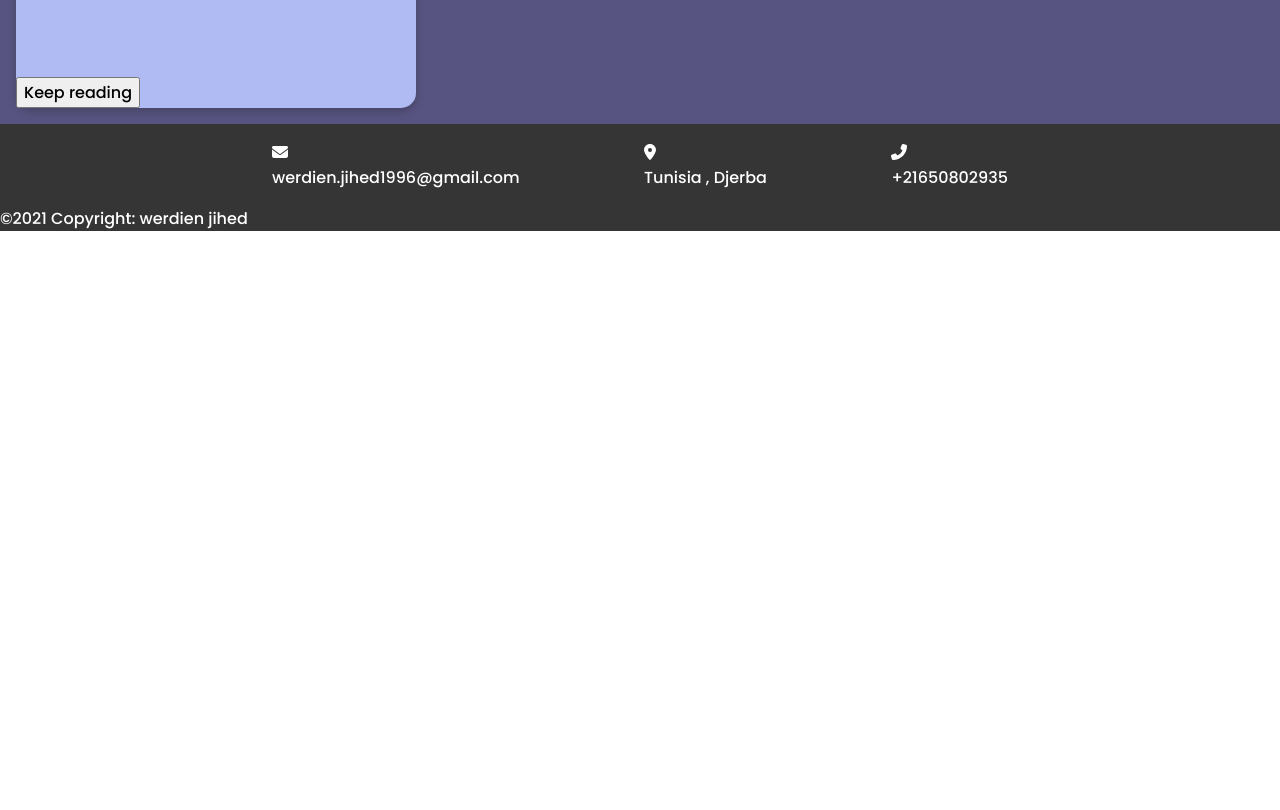
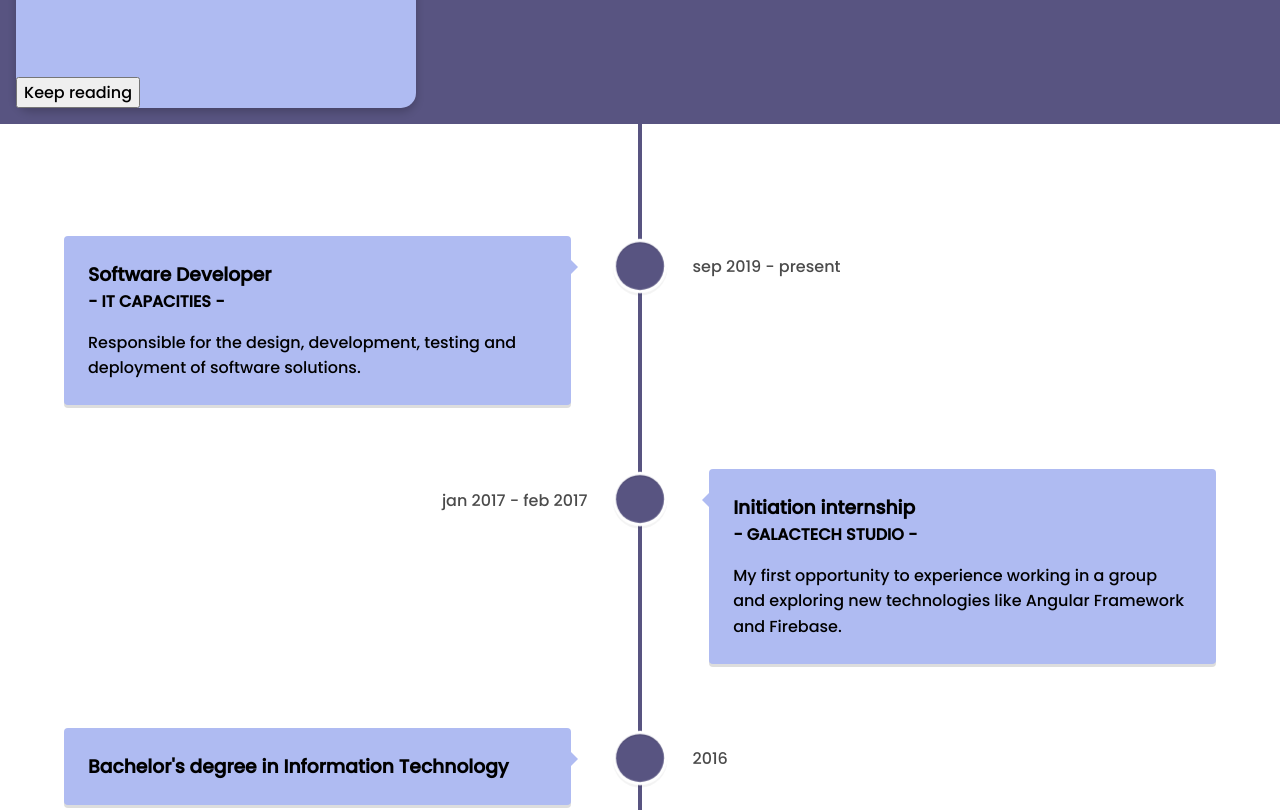
Before and after one commit to WerdienJihed/portfolio, a Gatsby site: page / in a window 1280 px wide. Shown: the part 4064-4874 px from the top of the page. Before the commit the page ends 4295 px from the top, so only its background shows below. Built offline with nearby package versions, Linux system fonts and the light colour scheme; Gatsby itself is replaced by a stand-in of ours.

Commit message:
add experience time-line

```diff
--- a/package.json
+++ b/package.json
@@ -5,7 +5,7 @@
     "build": "gatsby build",
     "start": "gatsby develop",
     "serve": "gatsby serve",
-    "deploy": "git push & npm build",
+    "deploy": "git push & npm run build & netlify deploy --prod",
     "clean": "gatsby clean"
   },
   "dependencies": {
@@ -19,6 +19,7 @@
     "gatsby-source-filesystem": "^5.4.0",
     "gatsby-transformer-sharp": "^5.4.0",
     "react": "^18.2.0",
-    "react-dom": "^18.2.0"
+    "react-dom": "^18.2.0",
+    "react-vertical-timeline-component": "^3.6.0"
   }
 }
--- a/src/components/Project-card.js
+++ b/src/components/Project-card.js
@@ -7,14 +7,16 @@ import { faQuestionCircle } from "@fortawesome/free-solid-svg-icons";
 import * as styles from "../styles/project-card.module.css";
 
 export default function ProjectCard({ name, description, technologies }) {
-  const iconsArray = technologies.map((item) => {
+  const iconsArray = technologies.map((item, index) => {
     switch (item) {
       case "html":
-        return <FontAwesomeIcon icon={faHtml5} size="2x" />;
+        return <FontAwesomeIcon key={index} icon={faHtml5} size="2x" />;
       case "react":
-        return <FontAwesomeIcon icon={faReact} size="2x" />;
+        return <FontAwesomeIcon key={index} icon={faReact} size="2x" />;
       default:
-        return <FontAwesomeIcon icon={faQuestionCircle} size="2x" />;
+        return (
+          <FontAwesomeIcon key={index} icon={faQuestionCircle} size="2x" />
+        );
     }
   });
   return (
--- a/src/components/Projects.js
+++ b/src/components/Projects.js
@@ -1,40 +1,46 @@
 import React from "react";
-import ProjectCard from "./project-card.js";
+import ProjectCard from "./Project-card.js";
 import * as styles from "../styles/projects.module.css";
 
 export default function Projects() {
   const projects = [
     {
+      index: "1",
       name: "Project 1",
       description:
         "Lorem ipsum dolor sit amet consectetur adipisicing elit. Quia voluptatibus tempora sint, qui doloribus aut libero recusandae molestias reiciendis atque dolore dolores veniam? Ducimus illo vel tempore distinctio tenetur molestiae?...",
       technologies: ["html", "react"],
     },
     {
+      index: "2",
       name: "Project 2",
       description:
         "Lorem ipsum dolor sit amet consectetur adipisicing elit. Quia voluptatibus tempora sint, qui doloribus aut libero recusandae molestias reiciendis atque dolore dolores veniam? Ducimus illo vel tempore distinctio tenetur molestiae?...",
       technologies: ["html", "react"],
     },
     {
+      index: "3",
       name: "Project 3",
       description:
         "Lorem ipsum dolor sit amet consectetur adipisicing elit. Quia voluptatibus tempora sint, qui doloribus aut libero recusandae molestias reiciendis atque dolore dolores veniam? Ducimus illo vel tempore distinctio tenetur molestiae?...",
       technologies: ["html", "react"],
     },
     {
+      index: "4",
       name: "Project 1",
       description:
         "Lorem ipsum dolor sit amet consectetur adipisicing elit. Quia voluptatibus tempora sint, qui doloribus aut libero recusandae molestias reiciendis atque dolore dolores veniam? Ducimus illo vel tempore distinctio tenetur molestiae?...",
       technologies: ["html", "react"],
     },
     {
+      index: "5",
       name: "Project 2",
       description:
         "Lorem ipsum dolor sit amet consectetur adipisicing elit. Quia voluptatibus tempora sint, qui doloribus aut libero recusandae molestias reiciendis atque dolore dolores veniam? Ducimus illo vel tempore distinctio tenetur molestiae?...",
       technologies: ["html", "react"],
     },
     {
+      index: "6",
       name: "Project 3",
       description:
         "Lorem ipsum dolor sit amet consectetur adipisicing elit. Quia voluptatibus tempora sint, qui doloribus aut libero recusandae molestias reiciendis atque dolore dolores veniam? Ducimus illo vel tempore distinctio tenetur molestiae?...",
@@ -46,15 +52,14 @@ export default function Projects() {
       <h1 className={styles.sectionTitle}>Projects</h1>
       <h3 className={styles.sectionSubtitle}>Some of my recent work</h3>
       <div className={styles.projectsContainer}>
-        {projects.map((project) => {
-          return (
-            <ProjectCard
-              name={project.name}
-              description={project.description}
-              technologies={project.technologies}
-            />
-          );
-        })}
+        {projects.map((project) => (
+          <ProjectCard
+            key={project.index.toString()}
+            name={project.name}
+            description={project.description}
+            technologies={project.technologies}
+          />
+        ))}
       </div>
     </section>
   );
--- /dev/null
+++ b/src/components/Time-line.js
@@ -0,0 +1,70 @@
+import React from "react";
+import {
+  VerticalTimeline,
+  VerticalTimelineElement,
+} from "react-vertical-timeline-component";
+import "react-vertical-timeline-component/style.min.css";
+
+export default function TimeLine() {
+  const iconStyle = {
+    background: "var(--purple-navy)",
+    color: "#000",
+    scale: "0.8",
+  };
+  const contentStyle = {
+    background: "var(--maximum-blue-purple)",
+    color: "#000",
+  };
+  const contentArrowStyle = {
+    borderRight: "7px solid  var(--maximum-blue-purple)",
+  };
+  return (
+    <VerticalTimeline lineColor="var(--purple-navy)">
+      <VerticalTimelineElement
+        className="vertical-timeline-element--work"
+        contentStyle={contentStyle}
+        contentArrowStyle={contentArrowStyle}
+        iconStyle={iconStyle}
+        date="sep 2019 - present"
+      >
+        <h3 className="vertical-timeline-element-title">Software Developer</h3>
+        <h4 className="vertical-timeline-element-subtitle">
+          - IT CAPACITIES -
+        </h4>
+        <p>
+          Responsible for the design, development, testing and deployment of
+          software solutions.
+        </p>
+      </VerticalTimelineElement>
+      <VerticalTimelineElement
+        className="vertical-timeline-element--work"
+        contentStyle={contentStyle}
+        contentArrowStyle={contentArrowStyle}
+        iconStyle={iconStyle}
+        date="jan 2017 - feb 2017"
+      >
+        <h3 className="vertical-timeline-element-title">
+          Initiation internship
+        </h3>
+        <h4 className="vertical-timeline-element-subtitle">
+          - GALACTECH STUDIO -
+        </h4>
+        <p>
+          My first opportunity to experience working in a group and exploring
+          new technologies like Angular Framework and Firebase.
+        </p>
+      </VerticalTimelineElement>
+      <VerticalTimelineElement
+        className="vertical-timeline-element--work"
+        contentStyle={contentStyle}
+        contentArrowStyle={contentArrowStyle}
+        iconStyle={iconStyle}
+        date="2016"
+      >
+        <h3 className="vertical-timeline-element-title">
+          Bachelor's degree in Information Technology
+        </h3>
+      </VerticalTimelineElement>
+    </VerticalTimeline>
+  );
+}
--- a/src/pages/index.js
+++ b/src/pages/index.js
@@ -2,12 +2,14 @@ import React from "react";
 import Layout from "../components/Layout";
 import Main from "../components/Main";
 import Projects from "../components/Projects";
+import TimeLine from "../components/Time-line";
 
 export default function Home() {
   return (
     <Layout>
       <Main />
       <Projects />
+      <TimeLine />
     </Layout>
   );
 }
--- a/src/styles/global.css
+++ b/src/styles/global.css
@@ -38,3 +38,8 @@ body {
 .main-blur {
   filter: blur(5px);
 }
+
+/* overriding time line component padding */
+.vertical-timeline {
+  padding: 7em 0px !important;
+}
```
Also changed, not shown: README.md, 1 other file.
